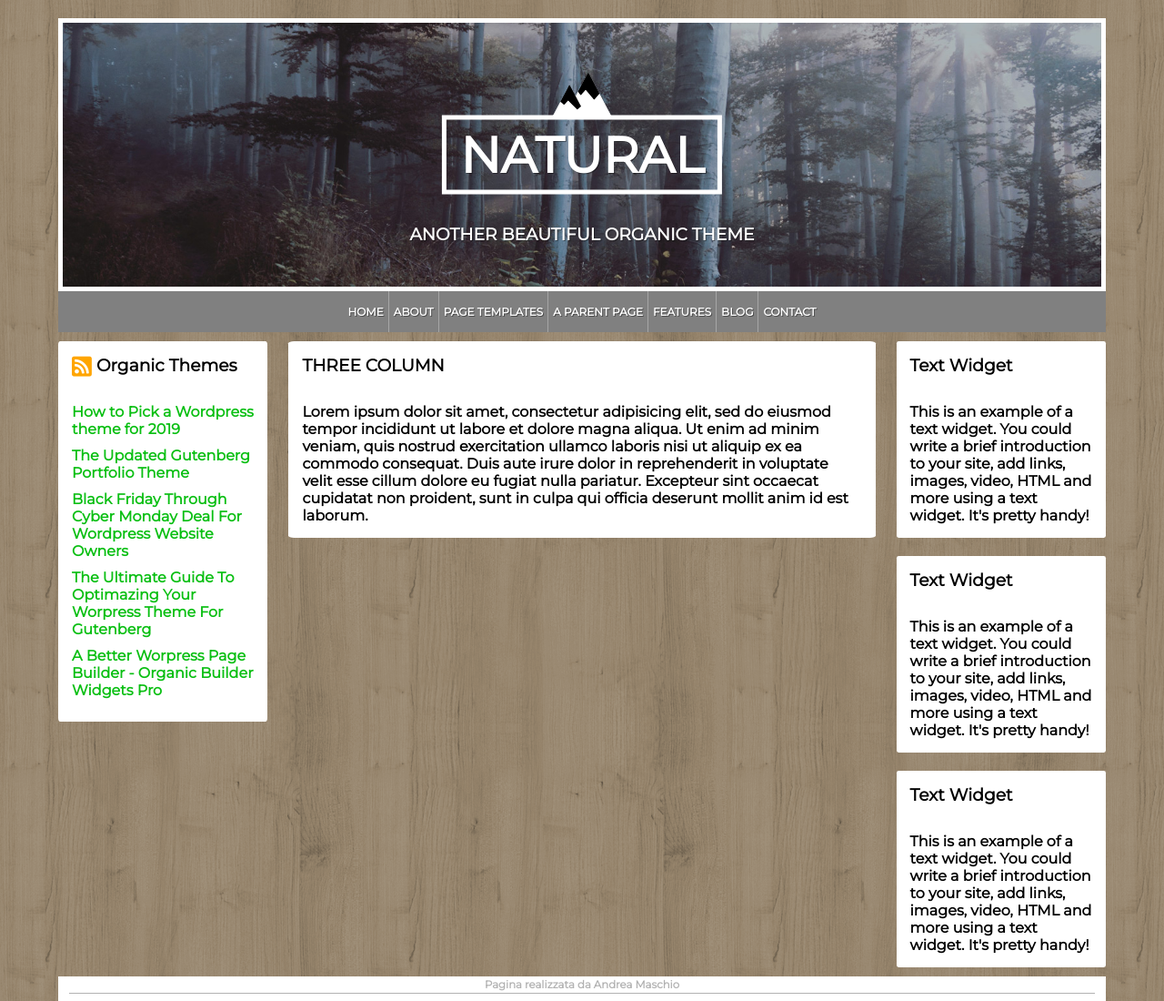
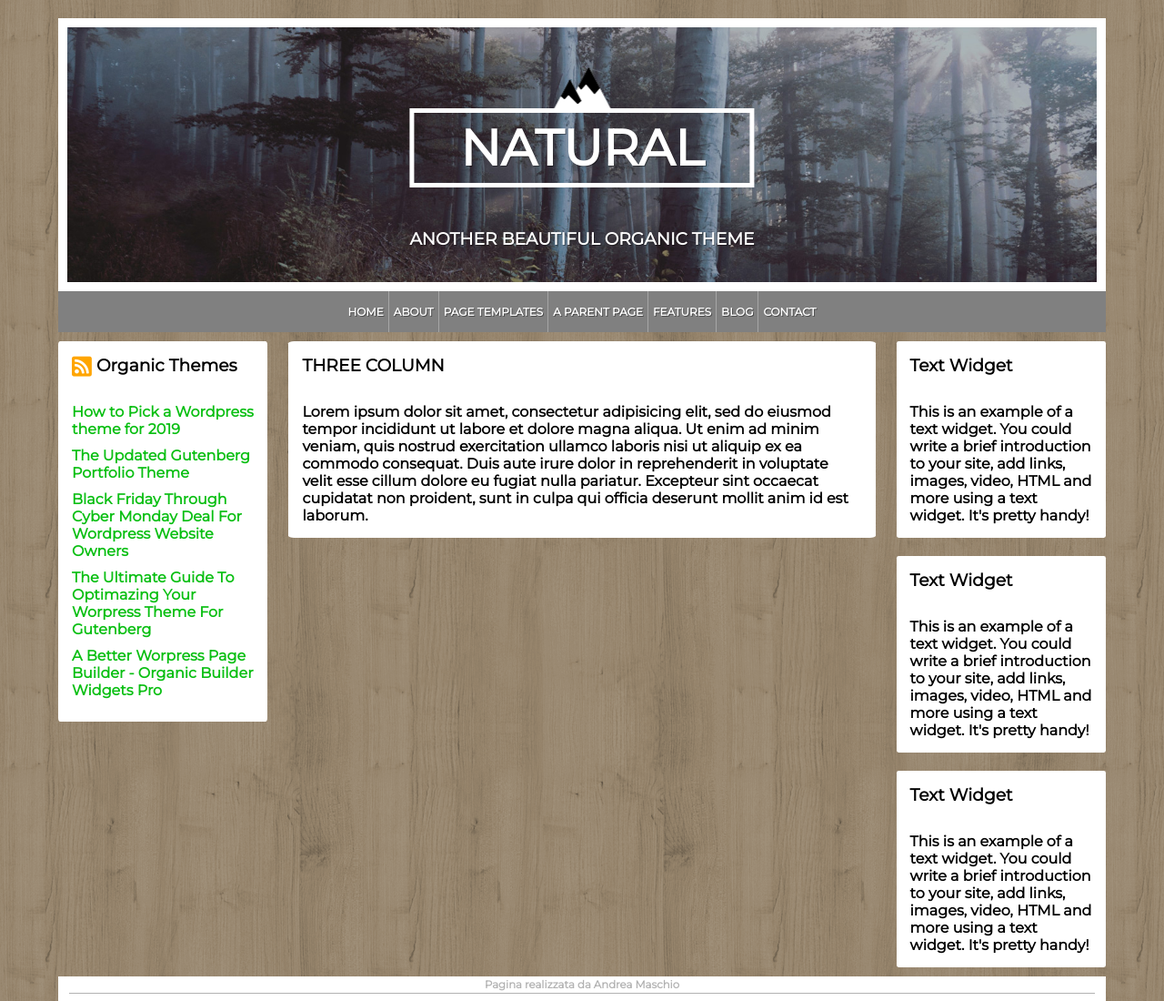
Before and after one commit to Andryx94/htmlcss-wp, a plain HTML site: page index.html in a window 1280 px wide. Shown: the top 1100 px of the page at 91% size. Drawn offline with Linux system fonts and the light colour scheme.

Commit message:
Versione 1.1
Ottimizzato codice html e css, sistemato header e footer

```diff
--- a/css/style.css
+++ b/css/style.css
@@ -47,17 +47,11 @@ header .titletext {
   text-shadow: 1px 1px rgba(0, 0, 0, .4);
 }
 
-header div:first-child {
+header .titletext h1 {
   padding: 5px 15px;
   border: 5px solid white;
-}
-
-header div:nth-child(2) {
-  top: 80%;
-}
-
-header div:last-child {
-  top: 28%;
+  margin-top: -15px;
+  margin-bottom: 45px;
 }
 
 h1 {
--- a/index.html
+++ b/index.html
@@ -12,15 +12,9 @@
       <!-- Titolo -->
       <div class="title">
         <div class="titletext">
+          <img src="img/mountains.png" alt="">
           <h1>NATURAL</h1>
-        </div>
-
-        <div class="titletext">
           <h3>ANOTHER BEAUTIFUL ORGANIC THEME</h3>
-        </div>
-
-        <div class="titletext">
-          <img src="img/mountains.png" alt="">
         </div>
       </div>
       <!-- fine titolo -->
```
